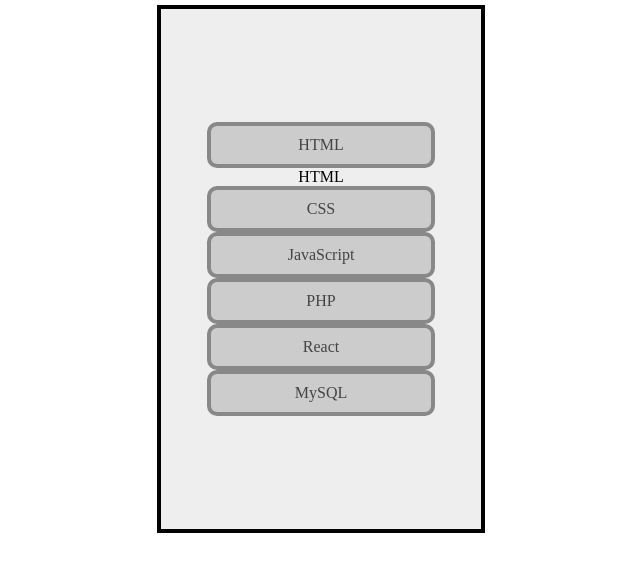
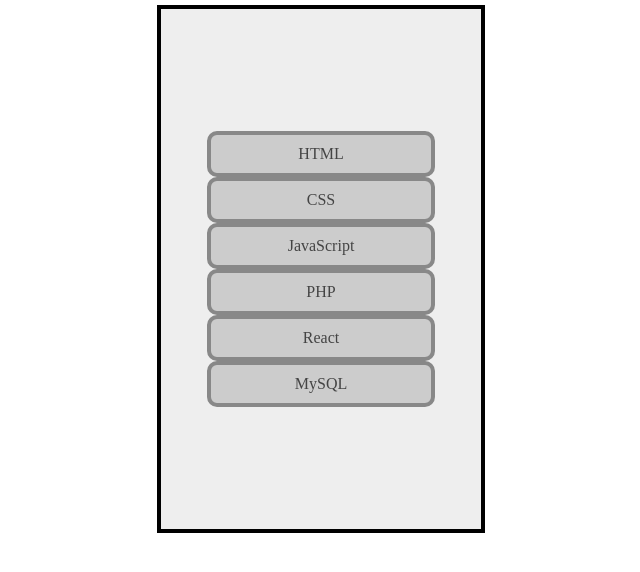
Before and after one commit to joaovitor2074/java-script, a plain HTML site: page aulas/aula22/aula.html in a window 1280 px wide. Shown: the whole page, without its empty margins (319-959 px from the left). Drawn offline with Linux system fonts and the light colour scheme.

Commit message:
estudando java script

```diff
--- a/aulas/aula22/aula.html
+++ b/aulas/aula22/aula.html
@@ -65,11 +65,6 @@
         <div id="caixa1" class="caixa">
 
             <div id="c1" class="curso c1">HTML</div>
-            <div id="c1_1">
-                <div id="c1_2">
-                    HTML
-                </div>
-            </div>
             <div id="c2" class="curso c1">CSS</div>
             <div id="c3" class="curso c1">JavaScript</div>
             <div id="c4" class="curso c1">PHP</div>
```
